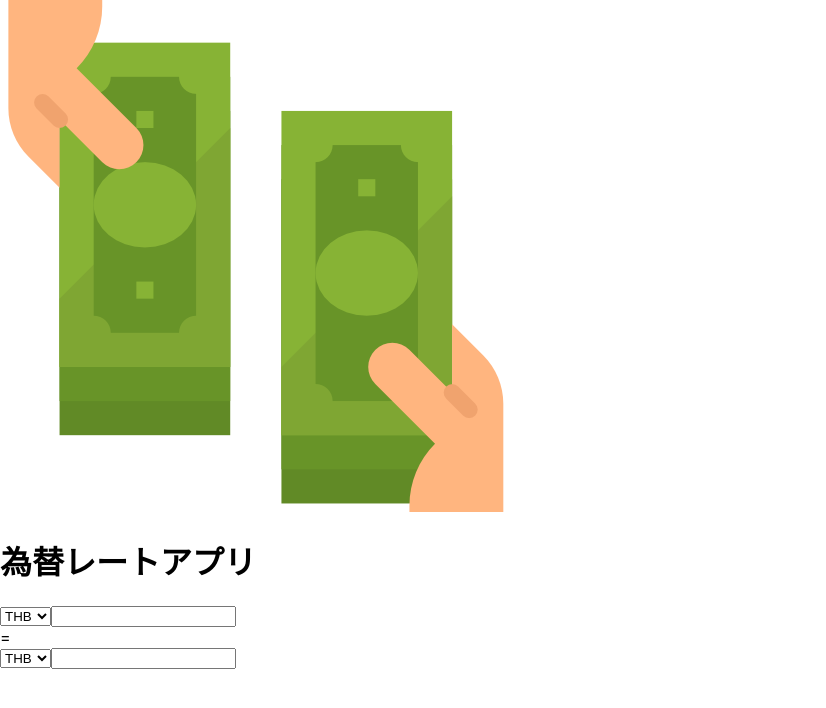
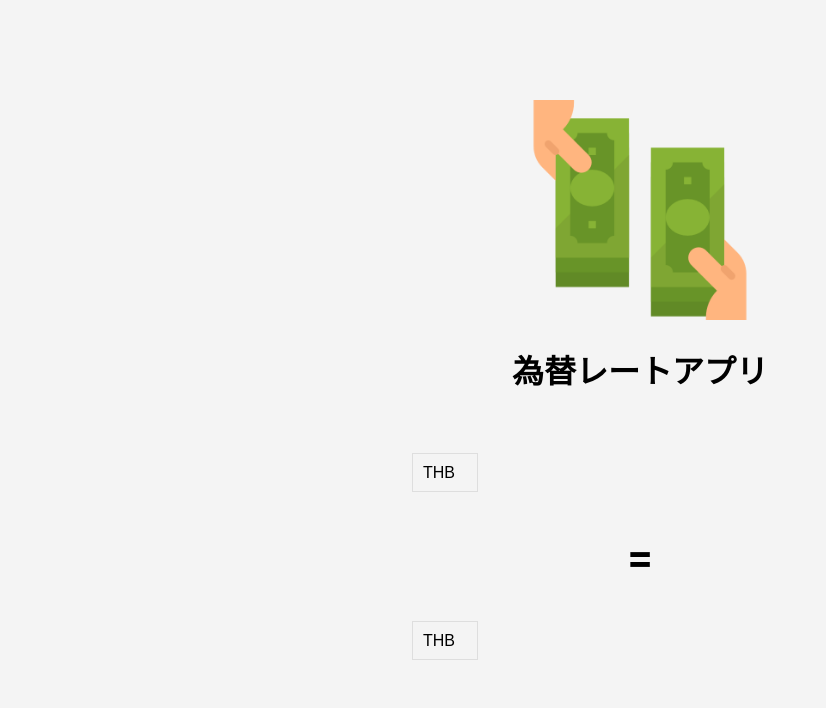
Before and after one commit to kiatklai/convert-currency, a React (Create React App) app: page / in a window 1280 px wide. Shown: the top 708 px of the page, without its empty margins (0-826 px from the left). Built offline with nearby package versions, Linux system fonts and the light colour scheme.

Commit message:
CSSでデザイン変更

```diff
--- a/src/App.js
+++ b/src/App.js
@@ -3,7 +3,7 @@ import money from './img/money.png'
 function App() {
   return (
     <div>
-      <img src={money} alt="logo"/>
+      <img src={money} alt="logo" className="money-img"/>
       <h1>為替レートアプリ</h1>
       <div className="container">
         <CurrencyComponent/>
--- /dev/null
+++ b/src/components/CurrencyComponent.css
@@ -0,0 +1,43 @@
+*{
+  box-sizing: border-box;
+}
+body{
+  background-color: #f4f4f4;
+  display: flex;
+  flex-direction: column;
+  justify-content: center;
+  align-items: center;
+  height: 100vh;
+  margin: 0;
+  padding: 20px;
+  text-align: center;
+}
+.money-img{
+  width: 220px;
+}
+.equal{
+  font-weight: bold;
+  font-size: 40px;
+}
+.currency{
+  padding: 40px 0;
+  display: flex;
+  align-items: center;
+  justify-content: space-between;
+}
+.currency select{
+  padding: 10px 20px 10px 10px;
+  border: 1px solid #dedede;
+  font-size: 16px;
+  background: transparent;
+  appearance: none;
+}
+.currency input{
+  border: 0;
+  background: transparent;
+  font-size: 30px;
+  text-align: right;
+}
+select:focus,input:focus{
+  outline: none;
+}
--- a/src/components/CurrencyComponent.js
+++ b/src/components/CurrencyComponent.js
@@ -1,3 +1,4 @@
+import './CurrencyComponent.css'
 const CurrencyComponent=()=>{
   return(
     <div className="currency">
```
